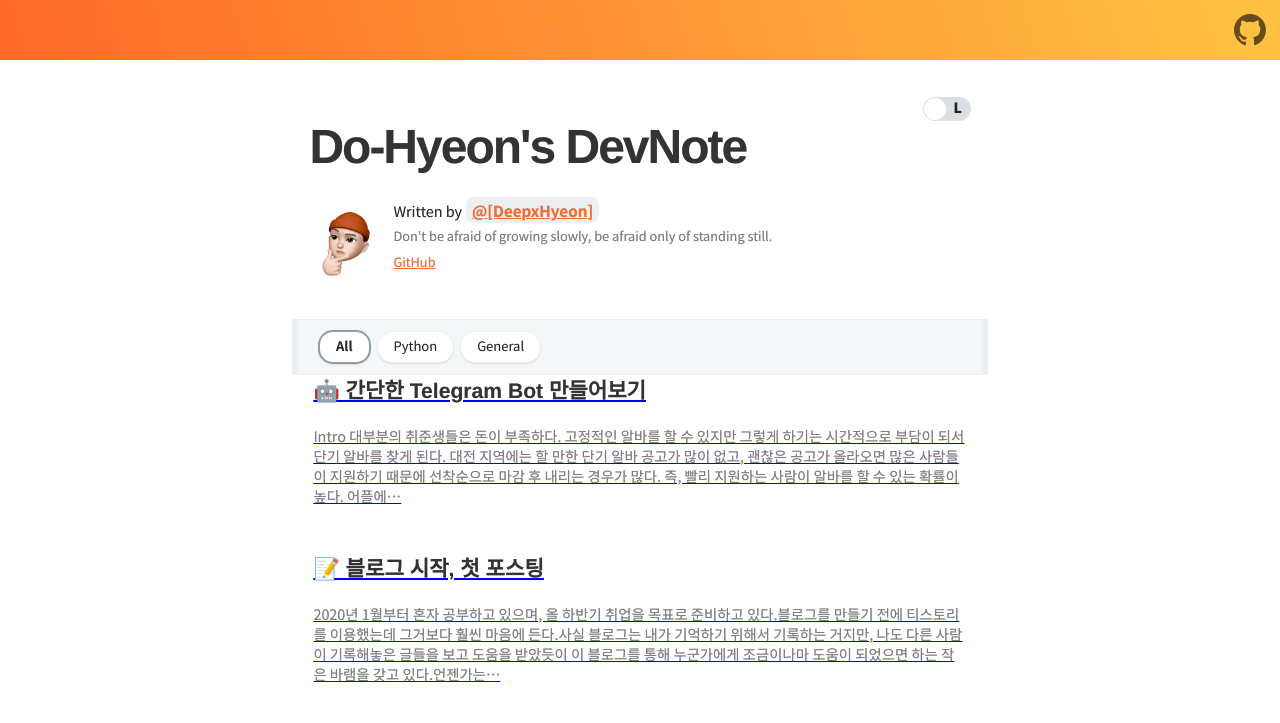
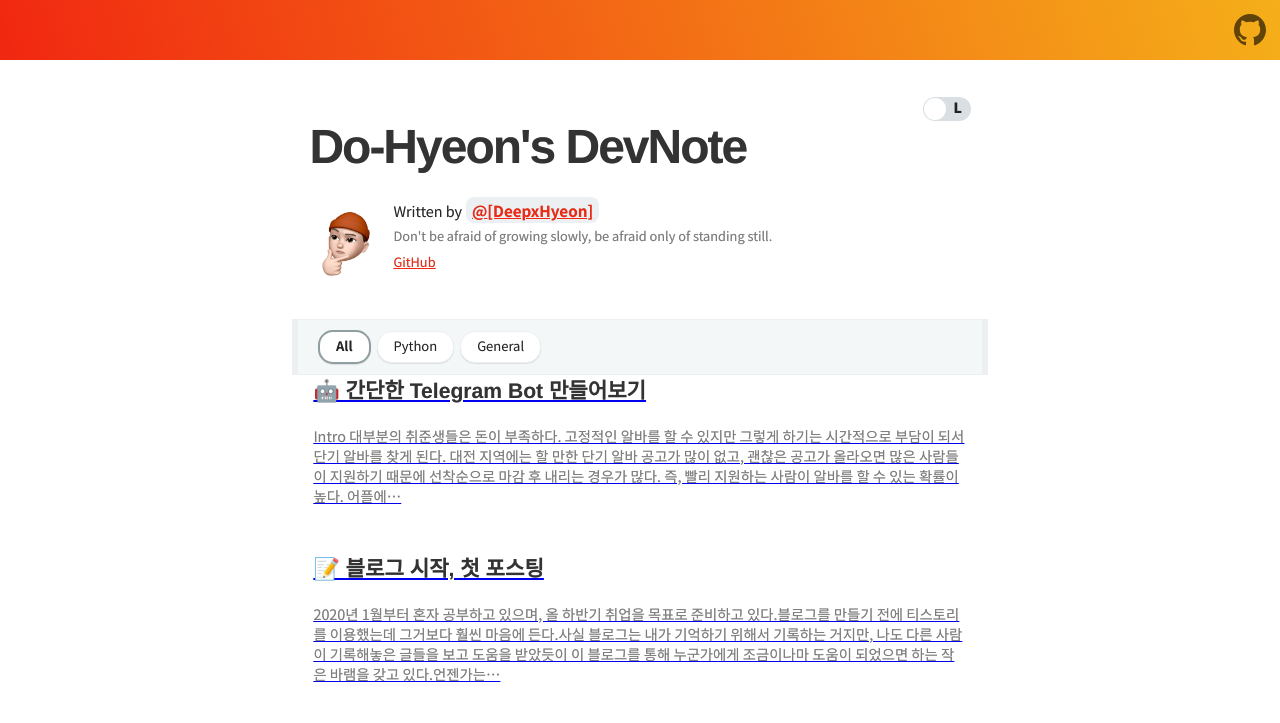
Before and after one commit to DeepxHyeon/DeepxHyeon.github.io, a Gatsby site: page / in a window 1280 px wide. Shown: the top 723 px of the page. Built offline with nearby package versions, Linux system fonts and the light colour scheme; Gatsby itself is replaced by a stand-in of ours; some packages are replaced by stand-ins of ours; what typography-theme-github would draw is missing.

Commit message:
fix gradient

```diff
--- a/src/styles/variables.scss
+++ b/src/styles/variables.scss
@@ -1,5 +1,5 @@
 // app
-$theme-gradient: linear-gradient(72deg, #ff6929, #ffc342);
+$theme-gradient: linear-gradient(72deg, #f12711, #f5af19);
 $top-header-text-color: #fff;
 
 /**
@@ -13,7 +13,7 @@ $light-hover-text-shadow: 0 0 6px rgba(0, 0, 0, 0.2);
 
 // index
 $dimmed-color: #eef5db;
-$light-link-color: #ff6929;
+$light-link-color: #f12711;
 $dark-gray: #333;
 $middle-gray: #7d7d7d;
 $light-gray: #aaa;
```
